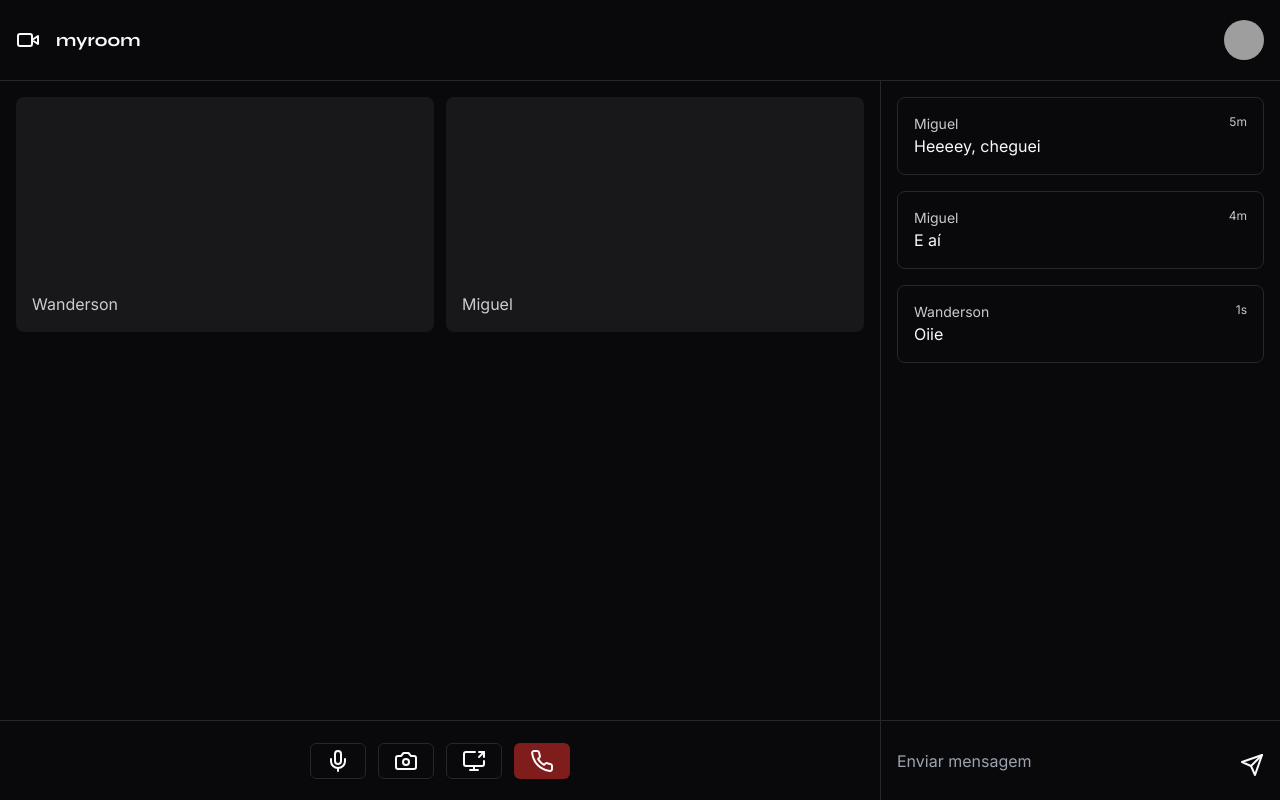
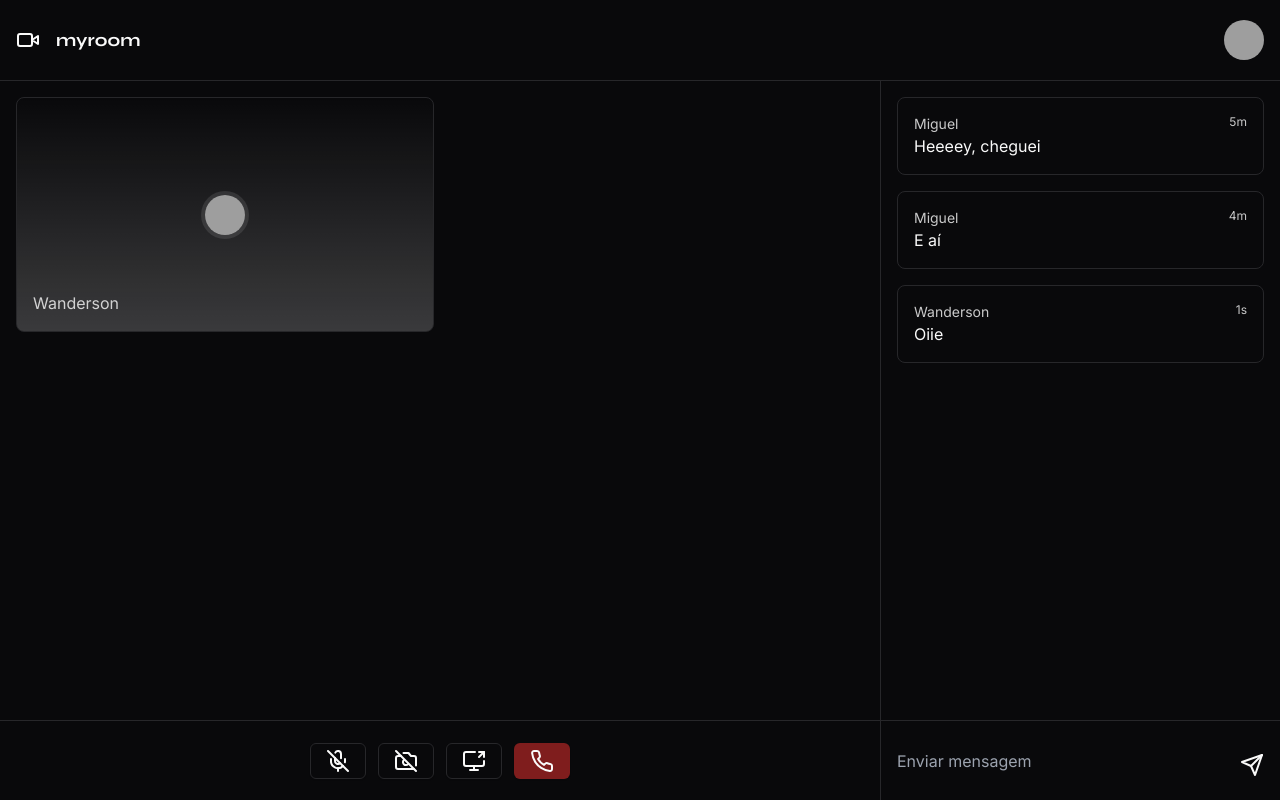
Before and after one commit to wandersonalwes/myroom, a Next.js app in the folder frontend/: page /room/1 in a window 1280 px wide. Built offline with nearby package versions, Linux system fonts and the light colour scheme; no server answers; grey boxes are pictures that could not be loaded.

Commit message:
feat: handle camera and user audio

```diff
--- a/frontend/app/(dashboard)/room/[id]/page.tsx
+++ b/frontend/app/(dashboard)/room/[id]/page.tsx
@@ -10,6 +10,7 @@ import { cn } from '@/lib/utils'
 
 export default function RoomPage() {
   const { socket } = useSocket()
+
   useEffect(() => {
     if (!socket) return
 
--- a/frontend/app/layout.tsx
+++ b/frontend/app/layout.tsx
@@ -2,6 +2,7 @@ import type { Metadata } from 'next'
 import { Inter } from 'next/font/google'
 import './globals.css'
 import { SocketProvider } from '@/context/socket'
+import { LobbyProvider } from '@/context/lobby'
 
 const inter = Inter({ subsets: ['latin'] })
 
@@ -18,7 +19,9 @@ export default function RootLayout({
   return (
     <html lang="pt-BR" className="dark">
       <body className={inter.className}>
-        <SocketProvider>{children}</SocketProvider>
+        <SocketProvider>
+          <LobbyProvider>{children}</LobbyProvider>
+        </SocketProvider>
       </body>
     </html>
   )
--- a/frontend/components/participant.tsx
+++ b/frontend/components/participant.tsx
@@ -1,10 +1,36 @@
+import { MutableRefObject } from 'react'
+import { Avatar, AvatarFallback, AvatarImage } from './ui/avatar'
+import { cn } from '@/lib/utils'
+import { useLobby } from '@/hooks/useLobby'
+
 type ParticipantProps = {
+  stream: MutableRefObject<HTMLVideoElement | null>
   name: string
 }
 
-export const Participant = ({ name }: ParticipantProps) => {
+export const Participant = ({ name, stream }: ParticipantProps) => {
+  const { cameraEnabled } = useLobby()
+
+  const showUserAvatar = !stream.current?.srcObject || !cameraEnabled
+  const letter = name.charAt(0)
+
   return (
-    <div className="bg-zinc-900 rounded-lg aspect-video relative">
+    <div className="rounded-lg aspect-video relative overflow-hidden bg-gradient-to-t from-white/20 border">
+      {showUserAvatar && (
+        <div className="flex justify-center items-center h-full">
+          <Avatar className="ring-4 ring-white/10">
+            <AvatarImage src="https://github.com/wandersonalwes.png" />
+            <AvatarFallback>{letter}</AvatarFallback>
+          </Avatar>
+        </div>
+      )}
+
+      <video
+        ref={stream}
+        autoPlay
+        className={cn('w-full h-full object-cover')}
+      ></video>
+
       <span className="absolute left-4 bottom-4 text-foreground/80">
         {name}
       </span>
--- a/frontend/components/participants.tsx
+++ b/frontend/components/participants.tsx
@@ -1,12 +1,16 @@
+import { useLobby } from '@/hooks/useLobby'
 import { Participant } from './participant'
 import { ScrollArea } from './ui/scroll-area'
+import { useRef } from 'react'
 
 export const Participants = () => {
+  const { localVideo } = useLobby()
+
   return (
     <ScrollArea className="w-full">
       <div className="flex-1 p-4 grid grid-cols-1 sm:grid-cols-2 gap-3 place-content-start">
-        <Participant name="Wanderson" />
-        <Participant name="Miguel" />
+        <Participant stream={localVideo} name="Wanderson" />
+        {/* <Participant name="Miguel" /> */}
       </div>
     </ScrollArea>
   )
--- a/frontend/components/room-footer.tsx
+++ b/frontend/components/room-footer.tsx
@@ -1,21 +1,60 @@
-import { Camera, Mic, Phone, ScreenShare } from 'lucide-react'
+import {
+  Camera,
+  CameraOff,
+  Mic,
+  MicOff,
+  Phone,
+  ScreenShare,
+  ScreenShareOff,
+} from 'lucide-react'
 import { Button } from './ui/button'
+import { useLobby } from '@/hooks/useLobby'
 
 export const RoomFooter = () => {
+  const {
+    toggleAudio,
+    toggleCamera,
+    cameraEnabled,
+    audioEnabled,
+    sharingScreen,
+    toggleShareScreen,
+    leaveCall,
+  } = useLobby()
   return (
     <footer className="px-4 flex justify-center items-center gap-3 ">
-      <Button size="icon" variant="outline" className="w-14">
-        <Mic />
-      </Button>
-      <Button size="icon" variant="outline" className="w-14">
-        <Camera />
+      <Button
+        onClick={toggleAudio}
+        size="icon"
+        variant={audioEnabled ? 'secondary' : 'outline'}
+        className="w-14"
+      >
+        {audioEnabled ? <Mic /> : <MicOff />}
       </Button>
 
-      <Button size="icon" variant="outline" className="w-14">
-        <ScreenShare />
+      <Button
+        onClick={toggleCamera}
+        size="icon"
+        variant={cameraEnabled ? 'secondary' : 'outline'}
+        className="w-14"
+      >
+        {cameraEnabled ? <Camera /> : <CameraOff />}
       </Button>
 
-      <Button size="icon" variant="destructive" className="w-14">
+      <Button
+        onClick={toggleShareScreen}
+        size="icon"
+        variant={sharingScreen ? 'secondary' : 'outline'}
+        className="w-14"
+      >
+        {sharingScreen ? <ScreenShareOff /> : <ScreenShare />}
+      </Button>
+
+      <Button
+        onClick={leaveCall}
+        size="icon"
+        variant="destructive"
+        className="w-14"
+      >
         <Phone />
       </Button>
     </footer>
--- /dev/null
+++ b/frontend/context/lobby.tsx
@@ -0,0 +1,121 @@
+'use client'
+
+import { useSocket } from '@/hooks/socket'
+import { useRouter } from 'next/navigation'
+import {
+  MutableRefObject,
+  createContext,
+  useEffect,
+  useRef,
+  useState,
+} from 'react'
+
+type LobbyContextProps = {
+  toggleCamera: () => void
+  toggleAudio: () => void
+  toggleShareScreen: () => Promise<void>
+  leaveCall: () => Promise<void>
+  localVideo: MutableRefObject<HTMLVideoElement | null>
+  cameraEnabled: boolean
+  audioEnabled: boolean
+  sharingScreen: boolean
+}
+
+export const LobbyContext = createContext<LobbyContextProps>(
+  {} as LobbyContextProps
+)
+
+export const LobbyProvider = ({ children }: { children: React.ReactNode }) => {
+  const router = useRouter()
+  const { socket } = useSocket()
+  const [cameraEnabled, setCameraEnabled] = useState(false)
+  const [audioEnabled, setAudioEnabled] = useState(false)
+  const [sharingScreen, setSharingScreen] = useState(false)
+  const localStream = useRef<MediaStream | null>(null)
+  const localVideo = useRef<HTMLVideoElement | null>(null)
+
+  const initLocalCamera = async () => {
+    const mediaStrem = await navigator.mediaDevices.getUserMedia({
+      video: true,
+      audio: {
+        echoCancellation: true,
+        noiseSuppression: true,
+      },
+    })
+
+    localStream.current = mediaStrem
+
+    if (localVideo.current) localVideo.current.srcObject = mediaStrem
+
+    setCameraEnabled(true)
+    setAudioEnabled(true)
+  }
+
+  const toggleCamera = () => {
+    setCameraEnabled(!cameraEnabled)
+    localStream.current?.getVideoTracks().forEach((track) => {
+      track.enabled = !cameraEnabled
+    })
+  }
+
+  const toggleAudio = () => {
+    setAudioEnabled(!audioEnabled)
+    localStream.current?.getAudioTracks().forEach((track) => {
+      track.enabled = !audioEnabled
+    })
+  }
+
+  const shareScreen = async () => {
+    const videoShareScreen = await navigator.mediaDevices.getDisplayMedia({
+      video: true,
+    })
+
+    localStream.current = videoShareScreen
+
+    if (localVideo.current) localVideo.current.srcObject = videoShareScreen
+
+    setSharingScreen(true)
+  }
+
+  const stopScreenSharing = async () => {
+    localStream.current?.getTracks().forEach((track) => track.stop())
+    setSharingScreen(false)
+
+    await initLocalCamera()
+  }
+
+  const toggleShareScreen = () =>
+    sharingScreen ? stopScreenSharing() : shareScreen()
+
+  const leaveCall = async () => {
+    localStream.current?.getTracks().forEach((track) => track.stop())
+
+    socket?.disconnect()
+    router.push('/')
+
+    setAudioEnabled(false)
+    setCameraEnabled(false)
+    setSharingScreen(false)
+  }
+
+  useEffect(() => {
+    initLocalCamera()
+  }, [])
+
+  return (
+    <LobbyContext.Provider
+      value={{
+        toggleCamera,
+        toggleAudio,
+        localVideo,
+        cameraEnabled,
+        audioEnabled,
+        sharingScreen,
+        toggleShareScreen,
+        leaveCall,
+      }}
+    >
+      {children}
+    </LobbyContext.Provider>
+  )
+}
--- /dev/null
+++ b/frontend/hooks/useLobby.ts
@@ -0,0 +1,10 @@
+import { LobbyContext } from '@/context/lobby'
+import { useContext } from 'react'
+
+export const useLobby = () => {
+  const context = useContext(LobbyContext)
+
+  if (!context) throw new Error('useLobby must be wrapped by LobbyContext')
+
+  return context
+}
```
